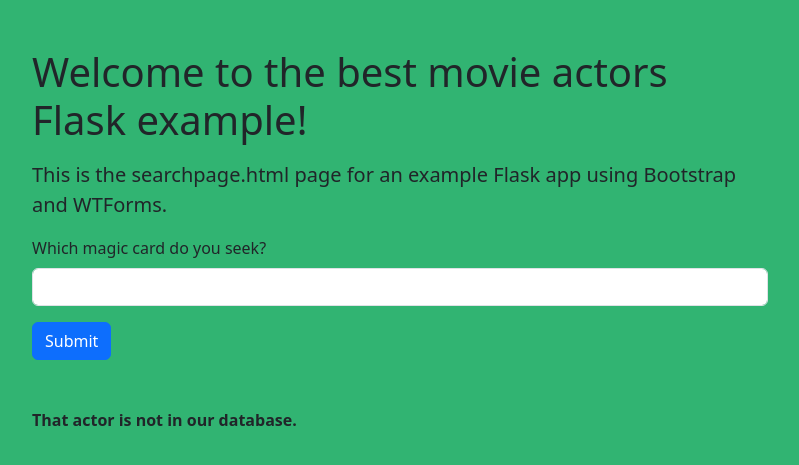
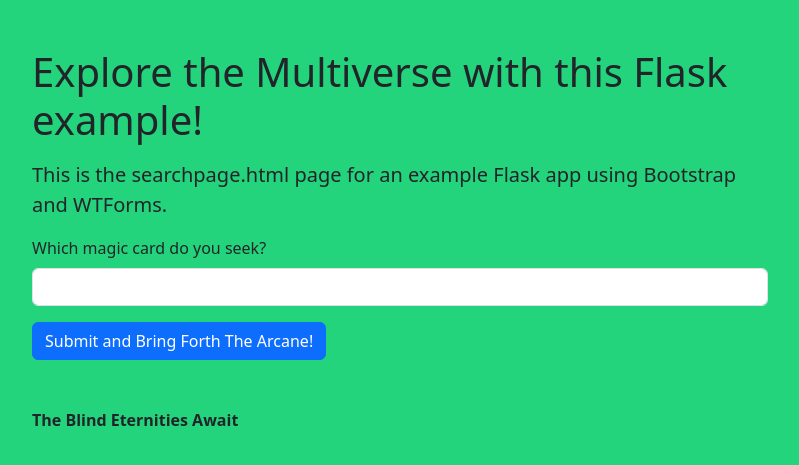
Before and after one commit to githubuser317/scryflask, a Flask app: page / in a window 1280 px wide. Shown: the top 465 px of the page, without its empty margins (240-1039 px from the left). Run offline with Flask 3, Linux system fonts and the light colour scheme; data that the repository does not hold is empty; some libraries are stand-ins or nearby versions.

Commit message:
mutltiple tweaks and code cleanup

```diff
--- a/main.py
+++ b/main.py
@@ -5,8 +5,7 @@ from flask_wtf import FlaskForm, CSRFProtect
 from wtforms import StringField, SubmitField
 from wtforms.validators import DataRequired, Length
 
-#from data import ACTORS
-from modules import get_names, get_actor, get_id, search_api
+from modules import search_api
 
 app = Flask(__name__)
 app.secret_key = 'tO$&!|0wkamvVia0?n$NqIRVWOG'
@@ -21,7 +20,7 @@ csrf = CSRFProtect(app)
 # see the route for "/" and "index.html" to see how this is used
 class NameForm(FlaskForm):
     name = StringField('Which magic card do you seek?', validators=[DataRequired(), Length(2, 40)])
-    submit = SubmitField('Submit')
+    submit = SubmitField('Submit and Bring Forth The Arcane!')
 
 
 # all Flask routes below
@@ -37,25 +36,13 @@ def index():
     if form.validate_on_submit():
         return redirect( url_for('result',searchterm=searchterm) )
     else:
-        message = "That actor is not in our database."
-    """ if form.validate_on_submit():
-        name = form.name.data
-        if name.lower() in names:
-            # empty the form field
-            form.name.data = ""
-            id = get_id(ACTORS, name)
-            # redirect the browser to another route and template
-            return redirect( url_for('actor', id=id) )
-        else:
-            message = "That actor is not in our database."  """
+        message = "The Blind Eternities Await"
+
     return render_template('searchpage.html', searchcall=searchcall, searchterm=searchterm, form=form, message=message)
 
 @app.route('/<searchterm>')
 def result(searchterm):
-    """ form = NameForm()
-    searchterm = form.name.data """
     searchcall = search_api(searchterm)
-     # run function to get actor data based on the id in the path
 
     return render_template('response.html',searchterm=searchterm, searchcall=searchcall)
 
@@ -72,4 +59,4 @@ def internal_server_error(e):
 
 # keep this as is
 if __name__ == '__main__':
-    app.run(debug=True)
+    app.run(debug=True, host='10.0.0.134')
--- a/modules.py
+++ b/modules.py
@@ -1,41 +1,6 @@
 from json import loads
 from requests import get
 # functions to be used by the routes
-
-# retrieve all the names from the dataset and put them into a list
-def get_names(source):
-    names = []
-    for row in source:
-        # lowercase all the names for better searching
-        name = row["name"].lower()
-        names.append(name)
-    return sorted(names)
-
-# find the row that matches the id in the URL, retrieve name and photo
-def get_actor(source, id):
-    for row in source:
-        if id == str( row["id"] ):
-            name = row["name"]
-            photo = row["photo"]
-            # change number to string
-            id = str(id)
-            # return these if id is valid
-            return id, name, photo
-    # return these if id is not valid - not a great solution, but simple
-    return "Unknown", "Unknown", ""
-
-# find the row that matches the name in the form and retrieve matching id
-def get_id(source, name):
-    for row in source:
-        # lower() makes the string all lowercase
-        if name.lower() == row["name"].lower():
-            id = row["id"]
-            # change number to string
-            id = str(id)
-            # return id if name is valid
-            return id
-    # return these if id is not valid - not a great solution, but simple
-    return "Unknown"
 
 # returns a list of results
 def search_api(source):
@@ -54,7 +19,8 @@ def search_api(source):
                     'name': card['name'],
                     'set': card['set_name'],
                     'num': card['collector_number'],
-                    'price': card['prices']['usd']
+                    'price': card['prices']['usd'],
+                    'image': card['image_uris']['normal']
                 }
 
                 card_list.append(card_data)
--- a/templates/base.html
+++ b/templates/base.html
@@ -12,7 +12,7 @@
   {{ bootstrap.load_css() }}
 
   <style>
-    body { background: #31b472; }
+    body { background: #24d47c; }
   </style>
 </head>
 <body>
--- a/templates/searchpage.html
+++ b/templates/searchpage.html
@@ -18,7 +18,7 @@ Magic Search
   <div class="row">
     <div class="col-md-10 col-lg-8 mx-lg-auto mx-md-auto">
 
-      <h1 class="pt-5 pb-2">Welcome to the best movie actors Flask example!</h1>
+      <h1 class="pt-5 pb-2">Explore the Multiverse with this Flask example!</h1>
 
       <p class="lead">This is the searchpage.html page for an example Flask app using Bootstrap and WTForms.
         </p>
```
Also changed, not shown: templates/response.html (+4 -21 lines).
